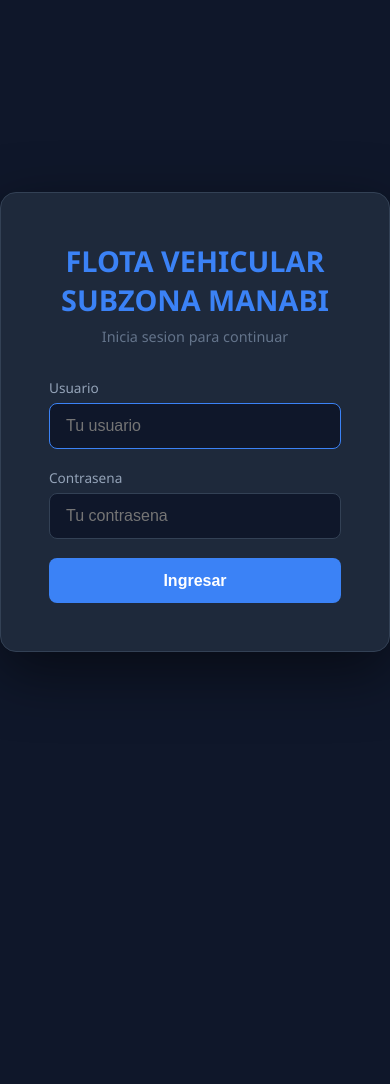
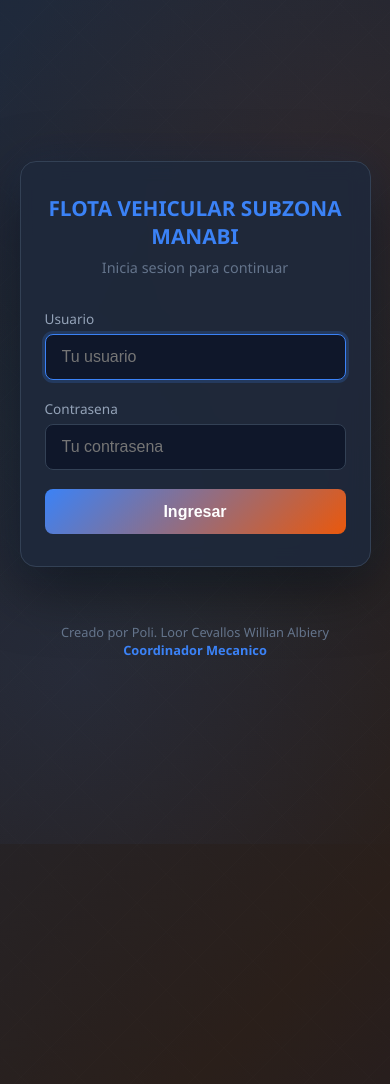
Before and after one commit to cracjuego454-glitch/flota-subzona-manabi, a Flask app: page /login in a window 390 px wide; the page is wider, and only the part inside the window is pictured. Shown: the top 1084 px of that part. Before the commit the page ends 666 px from the top of that part, so only its background shows below. Run offline with Flask 3, Linux system fonts and the light colour scheme; some libraries are stand-ins or nearby versions.

Commit message:
Login mejorado

```diff
--- a/app.py
+++ b/app.py
@@ -45,7 +45,6 @@ def get_db():
     cur = conn.cursor()
     cur.execute("SET timezone = 'America/Guayaquil'")
     cur.close()
-    conn.commit()
     return conn
 
 
--- a/templates/login.html
+++ b/templates/login.html
@@ -6,17 +6,84 @@
     <title>Login - FLOTA VEHICULAR SUBZONA MANABI</title>
     <style>
         * { margin: 0; padding: 0; box-sizing: border-box; }
-        body { font-family: 'Segoe UI', sans-serif; background: #0f172a; color: #e2e8f0; display: flex; justify-content: center; align-items: center; min-height: 100vh; }
-        .login-box { background: #1e293b; border-radius: 16px; padding: 3rem; width: 100%; max-width: 400px; border: 1px solid #334155; box-shadow: 0 20px 60px rgba(0,0,0,0.5); }
+        body {
+            font-family: 'Segoe UI', sans-serif;
+            color: #e2e8f0;
+            display: flex;
+            flex-direction: column;
+            justify-content: center;
+            align-items: center;
+            min-height: 100vh;
+            background: linear-gradient(135deg, #0f172a 0%, #1a2744 25%, #1e293b 50%, #2a1f1a 75%, #1a1a2e 100%);
+            background-size: 400% 400%;
+            animation: gradientShift 15s ease infinite;
+            position: relative;
+            overflow: hidden;
+        }
+        body::before {
+            content: '';
+            position: absolute;
+            top: 0; left: 0; right: 0; bottom: 0;
+            background:
+                radial-gradient(circle at 20% 80%, rgba(59,130,246,0.08) 0%, transparent 50%),
+                radial-gradient(circle at 80% 20%, rgba(234,88,12,0.06) 0%, transparent 50%),
+                radial-gradient(circle at 50% 50%, rgba(34,197,94,0.04) 0%, transparent 60%);
+            pointer-events: none;
+        }
+        body::after {
+            content: '';
+            position: absolute;
+            top: -50%; left: -50%;
+            width: 200%; height: 200%;
+            background:
+                repeating-linear-gradient(45deg, transparent, transparent 40px, rgba(255,255,255,0.008) 40px, rgba(255,255,255,0.008) 41px),
+                repeating-linear-gradient(-45deg, transparent, transparent 40px, rgba(255,255,255,0.008) 40px, rgba(255,255,255,0.008) 41px);
+            pointer-events: none;
+        }
+        @keyframes gradientShift {
+            0% { background-position: 0% 50%; }
+            50% { background-position: 100% 50%; }
+            100% { background-position: 0% 50%; }
+        }
+
+        .login-box {
+            background: rgba(30, 41, 59, 0.9);
+            backdrop-filter: blur(10px);
+            border-radius: 16px;
+            padding: 3rem;
+            width: 90%;
+            max-width: 400px;
+            border: 1px solid #334155;
+            box-shadow: 0 20px 60px rgba(0,0,0,0.5), 0 0 40px rgba(59,130,246,0.1);
+            position: relative;
+            z-index: 1;
+        }
         .login-box h1 { color: #3b82f6; text-align: center; margin-bottom: 0.5rem; font-size: 1.8rem; }
         .login-box .subtitle { color: #64748b; text-align: center; margin-bottom: 2rem; font-size: 0.9rem; }
         .form-group { display: flex; flex-direction: column; gap: 0.4rem; margin-bottom: 1.2rem; }
         .form-group label { color: #94a3b8; font-size: 0.85rem; }
         .form-group input { padding: 0.8rem 1rem; border-radius: 8px; border: 1px solid #334155; background: #0f172a; color: #e2e8f0; font-size: 1rem; }
-        .form-group input:focus { outline: none; border-color: #3b82f6; }
-        .btn { width: 100%; padding: 0.85rem; border: none; border-radius: 8px; cursor: pointer; font-size: 1rem; font-weight: 600; background: #3b82f6; color: white; transition: background 0.2s; }
-        .btn:hover { background: #2563eb; }
+        .form-group input:focus { outline: none; border-color: #3b82f6; box-shadow: 0 0 0 3px rgba(59,130,246,0.2); }
+        .btn { width: 100%; padding: 0.85rem; border: none; border-radius: 8px; cursor: pointer; font-size: 1rem; font-weight: 600; background: linear-gradient(135deg, #3b82f6, #ea580c); color: white; transition: all 0.3s; }
+        .btn:hover { transform: translateY(-2px); box-shadow: 0 5px 20px rgba(59,130,246,0.4); }
         .error { background: #7f1d1d; color: #fca5a5; padding: 0.75rem 1rem; border-radius: 8px; margin-bottom: 1.5rem; font-size: 0.9rem; text-align: center; }
+
+        .footer-credit {
+            position: relative;
+            z-index: 1;
+            text-align: center;
+            padding: 1.5rem;
+            color: #475569;
+            font-size: 0.8rem;
+            margin-top: 2rem;
+        }
+        .footer-credit .name { color: #64748b; }
+        .footer-credit .role { color: #3b82f6; font-weight: 600; }
+
+        @media (max-width: 768px) {
+            .login-box { padding: 2rem 1.5rem; }
+            .login-box h1 { font-size: 1.3rem; }
+        }
     </style>
 </head>
 <body>
@@ -38,5 +105,9 @@
             <button type="submit" class="btn">Ingresar</button>
         </form>
     </div>
+    <div class="footer-credit">
+        <div class="name">Creado por Poli. Loor Cevallos Willian Albiery</div>
+        <div class="role">Coordinador Mecanico</div>
+    </div>
 </body>
 </html>
```
Also changed, not shown: templates/detalle.html (+12 -0 lines), templates/index.html (+15 -0 lines), templates/reportes.html (+14 -0 lines).
